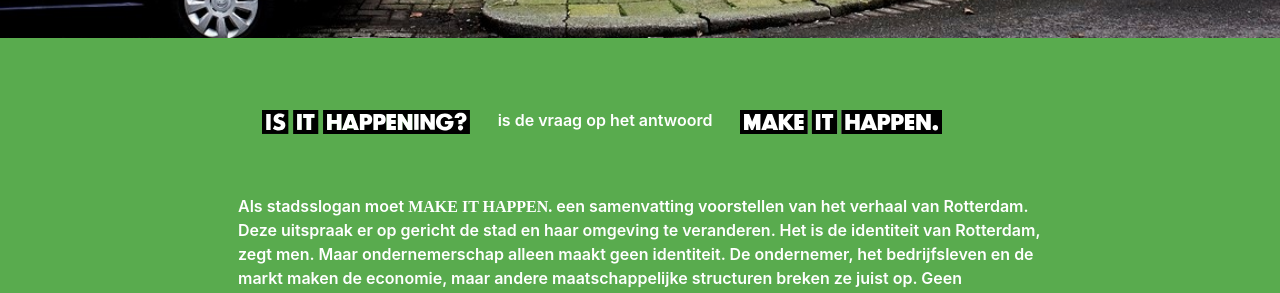
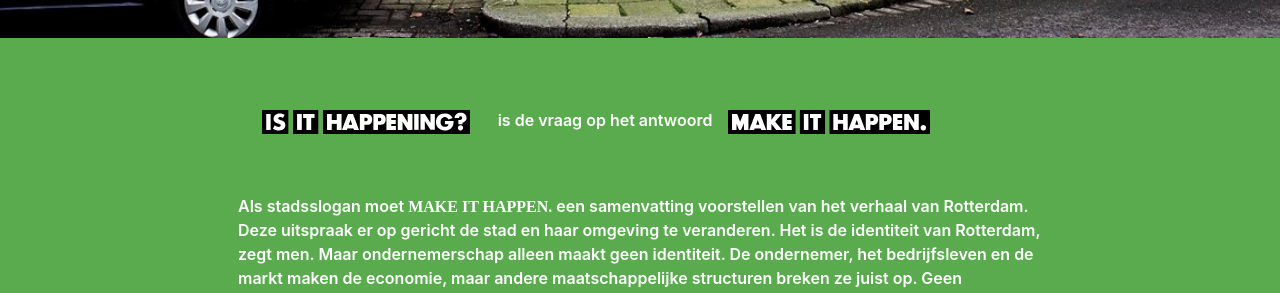
Before and after one commit to norealdirection/norealdirection.github.io, a Jekyll site: the page built from index.markdown, in a window 1280 px wide. Shown: the part 642-935 px from the top of the page. Built offline with Jekyll 4.4.1, drawn with Linux system fonts in a browser that asks for light colours.

Commit message:
Update index.markdown

```diff
--- a/index.markdown
+++ b/index.markdown
@@ -6,7 +6,7 @@
 ---
 <img src="/assets/logos/iih-b.svg" height="24px" style="display: inline-block; margin: 24px;" markdown="1">
 is de vraag op het antwoord
-<img src="/assets/logos/mih-b.svg" href="https://www.rotterdammakeithappen.nl" height="24px" style="display: inline-block; margin: 24px;" markdown="1">
+<img src="/assets/logos/mih-b.svg" href="https://www.rotterdammakeithappen.nl" height="24px" style="display: inline-block; margin: 12px;" markdown="1">
 
 Als stadsslogan moet **MAKE IT HAPPEN.** een samenvatting voorstellen van het verhaal van Rotterdam. Deze uitspraak er op gericht de stad en haar omgeving te veranderen. Het is de identiteit van Rotterdam, zegt men. Maar ondernemerschap alleen maakt geen identiteit. De ondernemer, het bedrijfsleven en de markt maken de economie, maar andere maatschappelijke structuren breken ze juist op. Geen vernieuwing zonder vernieling. Geen winnaars zonder verliezers. De slogan van Rotterdam is een gegeven, maar zij is incompleet; het ontbreekt haar aan reflectie. Onder het fineer van haar _can-do_ mentaliteit vindt men een ander stedelijke bewustzijn. Een bewustzijn dat getuigen is van de (toenemende) onmogelijkheid om de werkelijkheid—en de stad—te maken. Zelfs Rotterdam kan namelijk niet altijd de werkelijkheid naar haar hand zetten.
 
```
